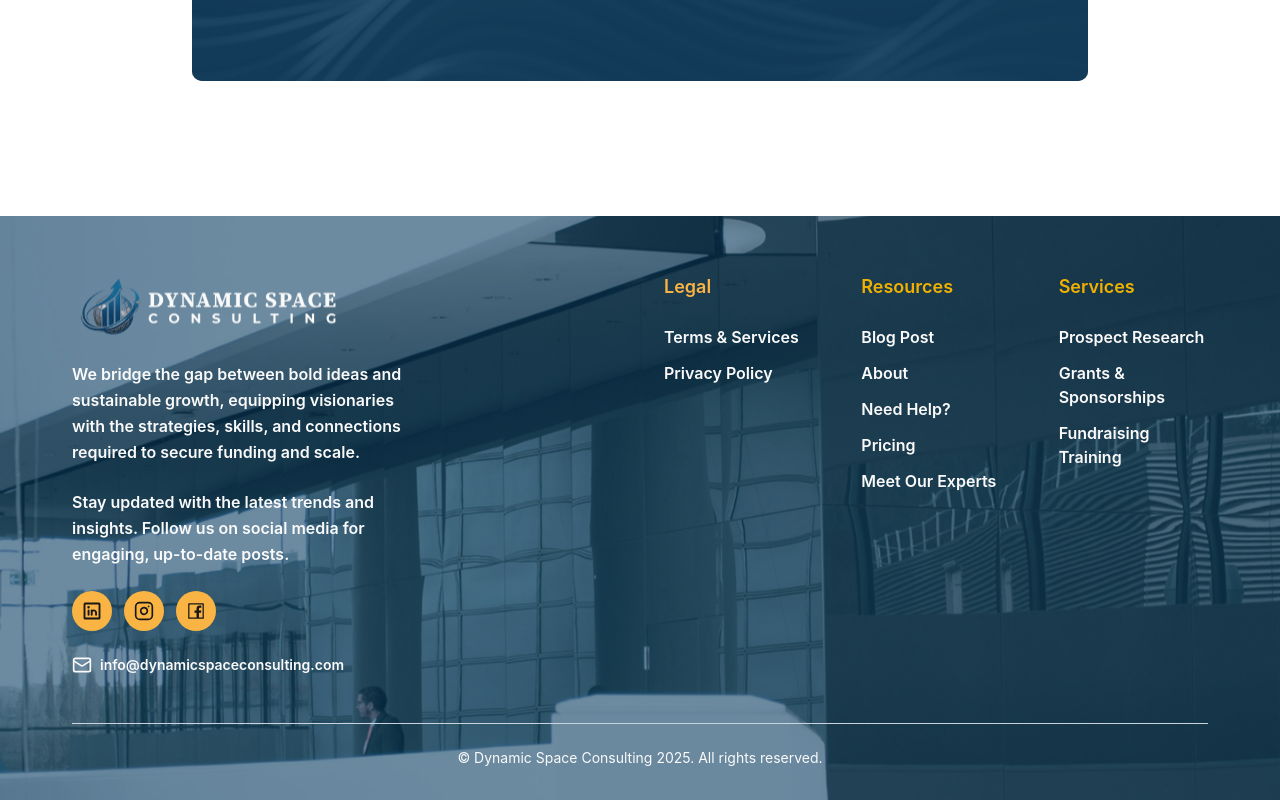
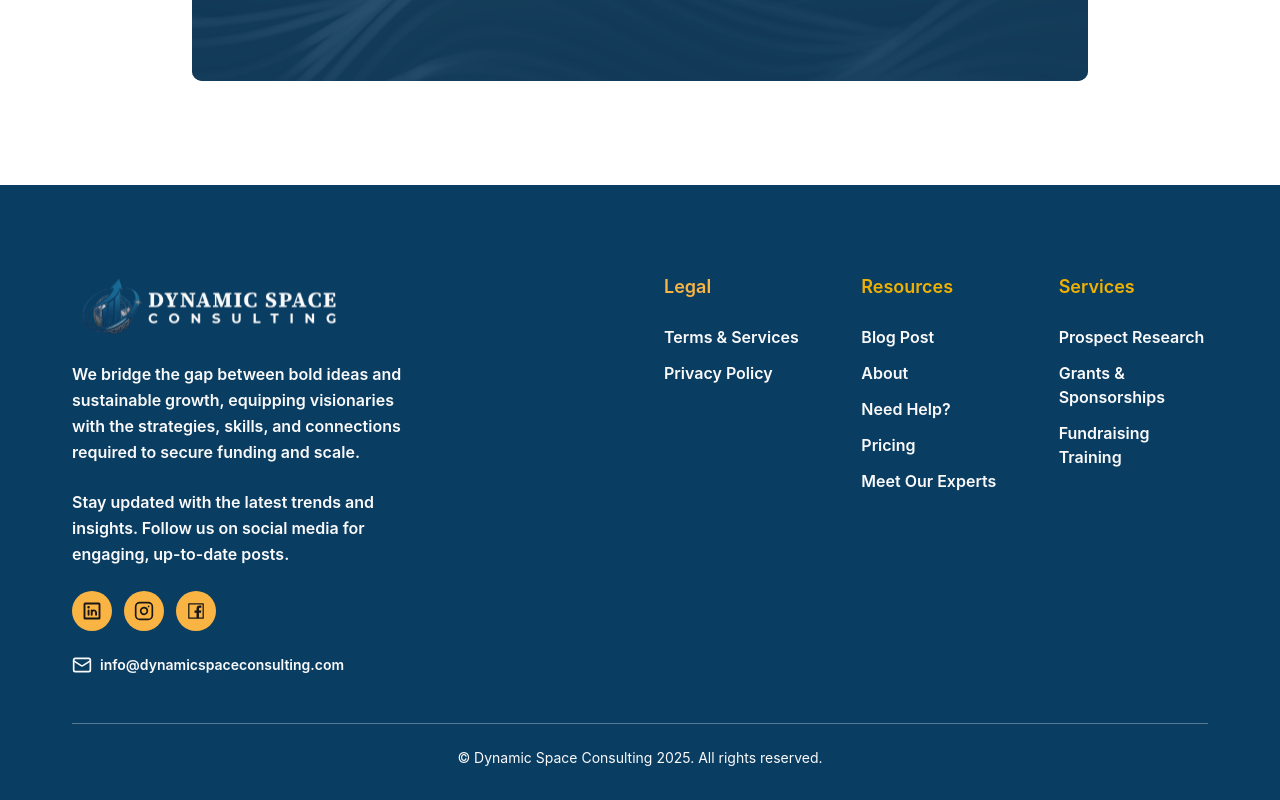
Before and after one commit to Dynamic-Space-Consulting/website, a Next.js app: page / in a window 1280 px wide. Shown: the part 5064-5864 px from the top of the page. Built offline with nearby package versions, Linux system fonts and the light colour scheme; a web font is replaced by a local one.

Commit message:
Update Footer.tsx

```diff
--- a/app/components/Footer.tsx
+++ b/app/components/Footer.tsx
@@ -14,12 +14,11 @@ export default function Footer() {
 
       if (bg && section) {
         const rect = section.getBoundingClientRect();
-        const scrolled =
-          window.scrollY - (section.offsetTop - window.innerHeight);
+        const scrolled = window.scrollY - (section.offsetTop - window.innerHeight);
 
         // Apply parallax only when section is visible
         if (rect.top < window.innerHeight && rect.bottom > 0) {
-          bg.style.transform = `translateY(${scrolled * 0.3}px)`;
+          bg.style.transform = `translateY(${scrolled * 0.2}px)`; // subtle movement
         }
       }
     };
@@ -29,26 +28,29 @@ export default function Footer() {
   }, []);
 
   return (
-    <footer id="footer-section" className="relative overflow-hidden">
-      {/* Parallax Background */}
+    <footer
+      id="footer-section"
+      className="relative overflow-hidden bg-[#0A3D62] text-white"
+    >
+      {/* ✅ Sticky Parallax Background */}
       <div
         id="footer-parallax-bg"
-        className="absolute -z-10 bg-cover bg-center bg-no-repeat w-full"
+        className="absolute inset-0 -z-10 bg-cover bg-center bg-no-repeat"
         style={{
           backgroundImage: "url('/footer-bg.png')",
-          height: "100%",
-          top: "-25%",
-          left: 0,
-          right: 0,
-          willChange: "transform",
+          backgroundAttachment: "fixed", // makes it sticky
+          transform: "translateY(0px)",
+          transition: "transform 0.2s ease-out",
         }}
       />
+
+      {/* ✅ Overlay Gradient for readability */}
+      <div className="absolute inset-0 bg-black/50 -z-10"></div>
 
       <div className="relative z-10 pt-10 pb-2 px-8 md:px-18 2xl:px-40">
         {/* Main Footer Content */}
         <div className="max-w-7xl mx-auto py-12">
           <div className="grid grid-cols-1 md:grid-cols-2 lg:grid-cols-6 gap-12">
-
             {/* Company Info Column */}
             <div className="lg:col-span-3">
               <div className="flex items-center gap-2 mb-6">
@@ -69,17 +71,13 @@ export default function Footer() {
                 connections required to secure funding and scale.
               </p>
 
-              <div className="mb-6">
-                <p className="text-[#FAFAFA] text-base font-semibold md:max-w-[22rem] leading-relaxed">
-                  Stay updated with the latest trends and insights. Follow us on
-                  social media for engaging, up-to-date posts.
-                </p>
-              </div>
+              <p className="text-[#FAFAFA] text-base font-semibold mb-6 md:max-w-[22rem] leading-relaxed">
+                Stay updated with the latest trends and insights. Follow us on
+                social media for engaging, up-to-date posts.
+              </p>
 
-              {/* Social Media Icons */}
               <Socials />
 
-              {/* Contact Info */}
               <div className="mt-6">
                 <p className="text-[#FAFAFA] text-sm font-semibold flex items-center">
                   <Mail className="inline mr-2 font-bold" size={20} />{" "}
@@ -158,7 +156,6 @@ export default function Footer() {
                     Pricing
                   </Link>
                 </li>
-                {/* NEW: Meet Our Experts */}
                 <li>
                   <Link
                     href="/meet-our-experts"
@@ -206,7 +203,7 @@ export default function Footer() {
         </div>
 
         {/* Copyright Bar */}
-        <div className="border-t border-[#CAD4DC]">
+        <div className="border-t border-[#CAD4DC]/40">
           <div className="max-w-7xl mx-auto px-6 py-6">
             <p className="text-center text-[#FAFAFA] text-sm">
               © Dynamic Space Consulting 2025. All rights reserved.
```
